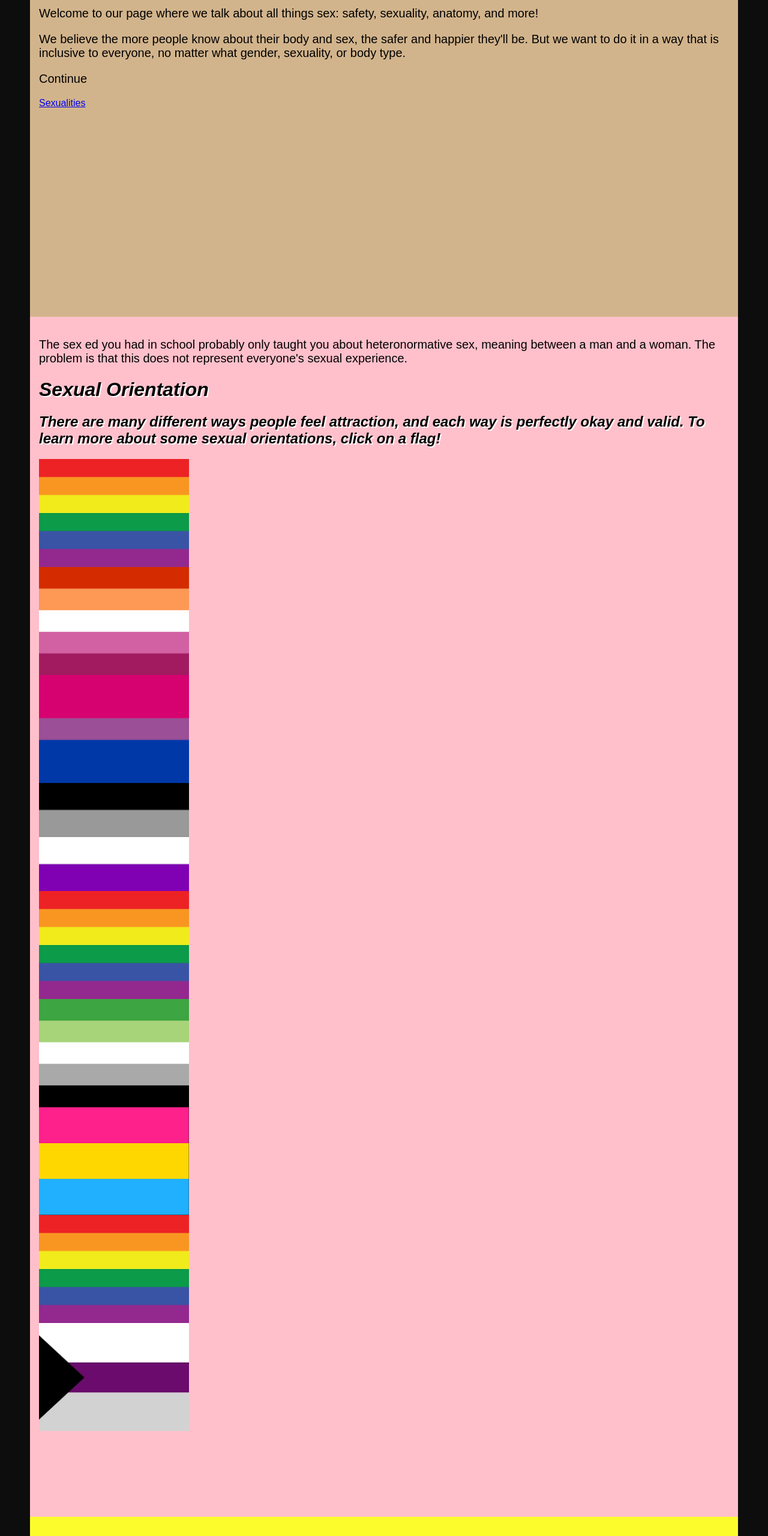
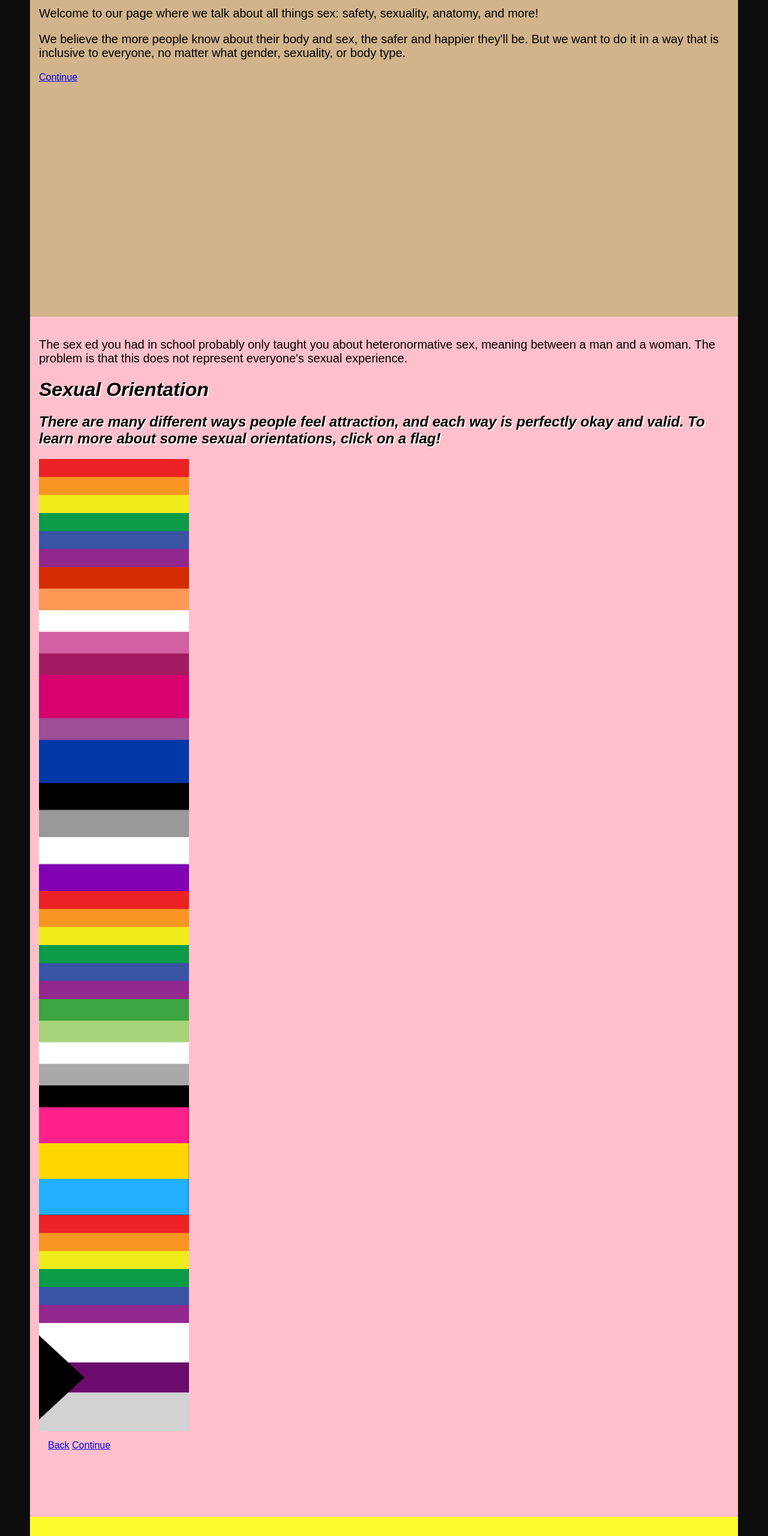
Before and after one commit to PotatoDog1/final, a plain HTML site: page index.html in a window 1280 px wide. Shown: the part 180-2740 px from the top of the page at 60% size. Drawn offline with nearby package versions, Linux system fonts and the light colour scheme.

Commit message:
Added Continue and Back option

```diff
--- a/index.html
+++ b/index.html
@@ -34,8 +34,8 @@
 				</p>
 				<p>We believe the more people know about their body and sex, the safer and happier they'll be. But we want to do
 				it in a way that is inclusive to everyone, no matter what gender, sexuality, or body type.</p>
-			  <p>Continue</p>
-			  <a href="#topic1">Sexualities</a>
+
+			  <a href="#topic1">Continue</a>
 			    <br></br>
 			</div>
 		</div>
@@ -153,7 +153,11 @@
 
 			</div>
 
-
+			<!-- Button to go back to welcome page and to 2nd topic -->
+					<div class="main" id="topic1">
+					  <a href="#topic0">Back</a>
+						<a href="#topic2">Continue</a>
+					</div>
 
 				</div>
 			</div>
@@ -620,7 +624,11 @@
 
 		</div>
 
-
+		<!-- Button to go back to First topic and to 3rd topic -->
+				<div class="main" id="topic2">
+					<a href="#topic1">Back</a>
+					<a href="#topic3">Continue</a>
+				</div>
 
 
 
@@ -783,6 +791,13 @@
 			</div>
 		</div>
 
+		<!-- Button to go back to 2nd Topic and to 4th topic -->
+				<div class="main" id="topic3">
+					<a href="#topic2">Back</a>
+					<a href="#topic4">Continue</a>
+				</div>
+
+
 		<div id = "transition4">
 
 		</div>
@@ -845,6 +860,13 @@
 			</div>
 		</div>
 
+		<!-- Button to go back to 3rd Topic and to 5th topic -->
+				<div class="main" id="topic4">
+					<a href="#topic3">Back</a>
+					<a href="#topic5">Continue</a>
+				</div>
+
+
 		<div id = "transition5">
 
 		</div>
```
